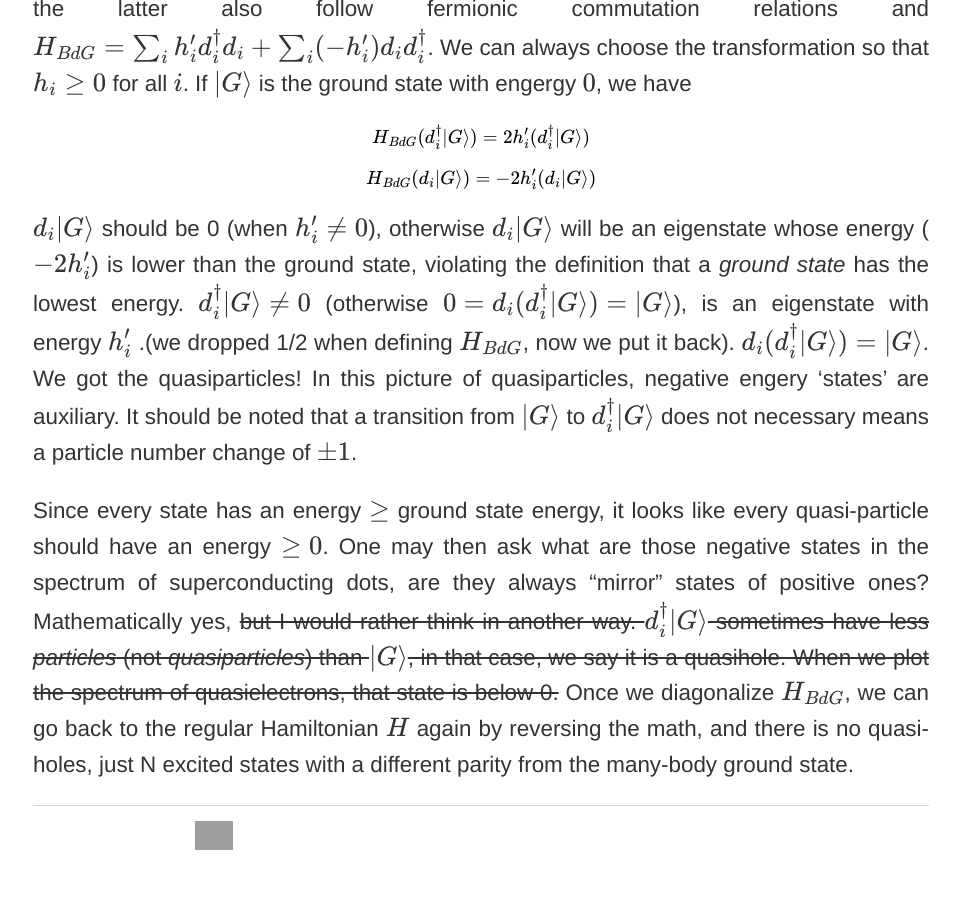
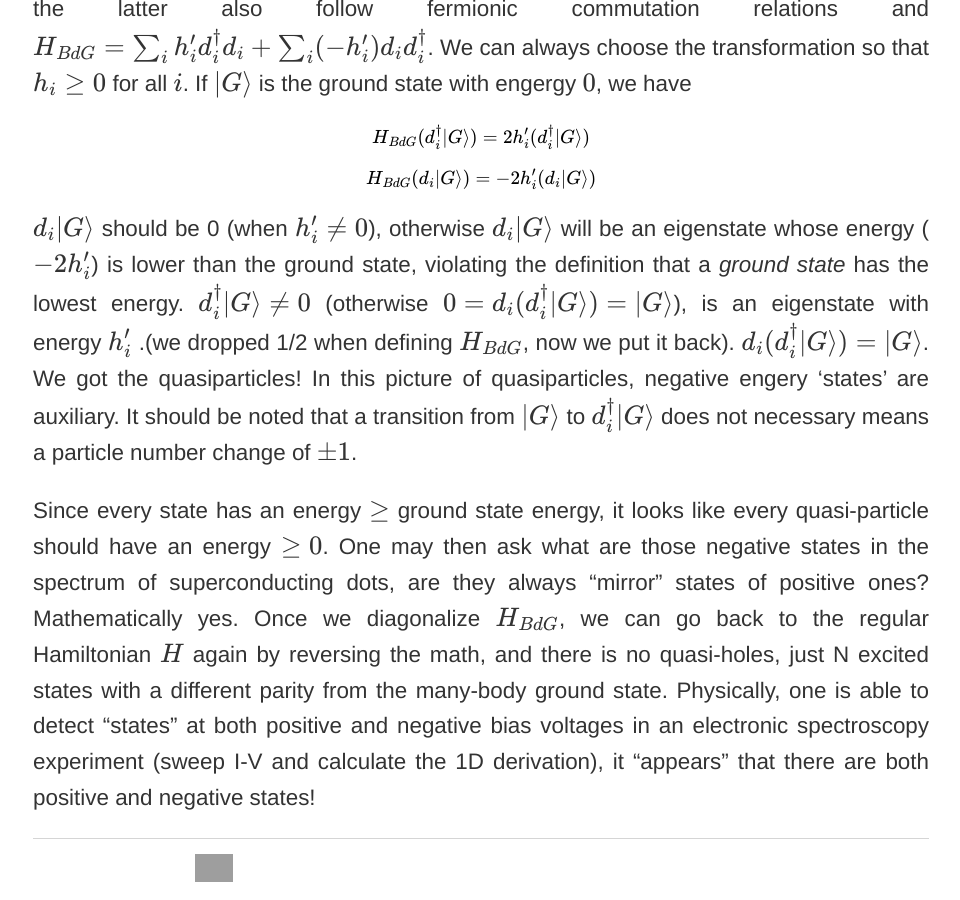
Before and after one commit to cover-me/cover-me.github.io, a Jekyll site: the page built from _posts/2019-05-11-something-about-particle-hole-symmetry.md, in a window 1280 px wide and 900 px high, scrolled down 2437 px. Shown: the whole window, without its empty margins (159-1119 px from the left). Built offline with Jekyll 4.4.1, drawn with Linux system fonts in a browser that asks for light colours; formulas are drawn with MathJax 3; before the commit the page ends 3305 px from its top, so only the background shows below that; grey boxes are pictures that could not be loaded.

Commit message:
Update 2019-05-11-something-about-particle-hole-symmetry.md

```diff
--- a/_posts/2019-05-11-something-about-particle-hole-symmetry.md
+++ b/_posts/2019-05-11-something-about-particle-hole-symmetry.md
@@ -38,4 +38,4 @@ $$H_{BdG} (d_i \lvert G\rangle) = - 2 h'_i (d_i \lvert G\rangle)$$
 
 $d_i \lvert G\rangle$ should be 0 (when $$h'_i \neq 0$$), otherwise $d_i \lvert G\rangle$ will be an eigenstate whose energy ($$-2 h'_i$$) is lower than the ground state, violating the definition that a _ground state_ has the lowest energy. $d_i^\dagger \lvert G\rangle \neq 0$ (otherwise $$0 = d_i (d_i^\dagger \lvert G \rangle) = \lvert G \rangle$$), is an eigenstate with energy $h'_i$ .(we dropped 1/2 when defining $$H_{BdG}$$, now we put it back). $d_i (d_i^\dagger \lvert G \rangle) = \lvert G \rangle$. We got the quasiparticles! In this picture of quasiparticles, negative engery 'states' are auxiliary. It should be noted that a transition from $\lvert G \rangle$ to $d_i^\dagger \lvert G \rangle$ does not necessary means a particle number change of $\pm 1$.
 
-Since every state has an energy $\geq$ ground state energy, it looks like every quasi-particle should have an energy $\geq 0$. One may then ask what are those negative states in the spectrum of superconducting dots, are they always "mirror" states of positive ones? Mathematically yes, ~~but I would rather think in another way. $d_i^\dagger \lvert G\rangle$ sometimes have less _particles_ (not _quasiparticles_) than $\lvert G\rangle$, in that case, we say it is a quasihole. When we plot the spectrum of quasielectrons, that state is below 0.~~ Once we diagonalize $H_{BdG}$, we can go back to the regular Hamiltonian $H$ again by reversing the math, and there is no quasi-holes, just N excited states with a different parity from the many-body ground state.
+Since every state has an energy $\geq$ ground state energy, it looks like every quasi-particle should have an energy $\geq 0$. One may then ask what are those negative states in the spectrum of superconducting dots, are they always "mirror" states of positive ones? Mathematically yes. Once we diagonalize $H_{BdG}$, we can go back to the regular Hamiltonian $H$ again by reversing the math, and there is no quasi-holes, just N excited states with a different parity from the many-body ground state. Physically, one is able to detect "states" at both positive and negative bias voltages in an electronic spectroscopy experiment (sweep I-V and calculate the 1D derivation), it "appears" that there are both positive and negative states!
```
